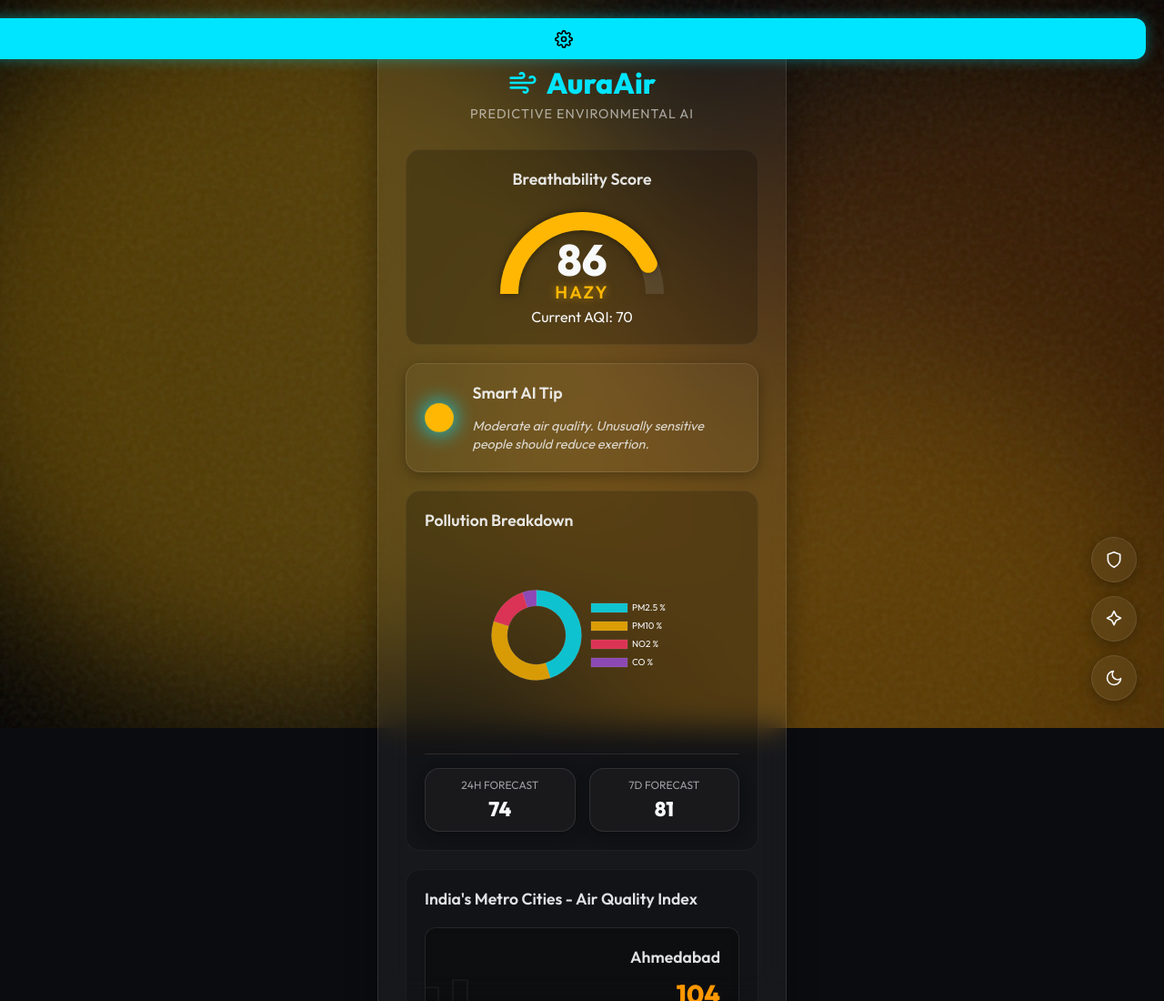
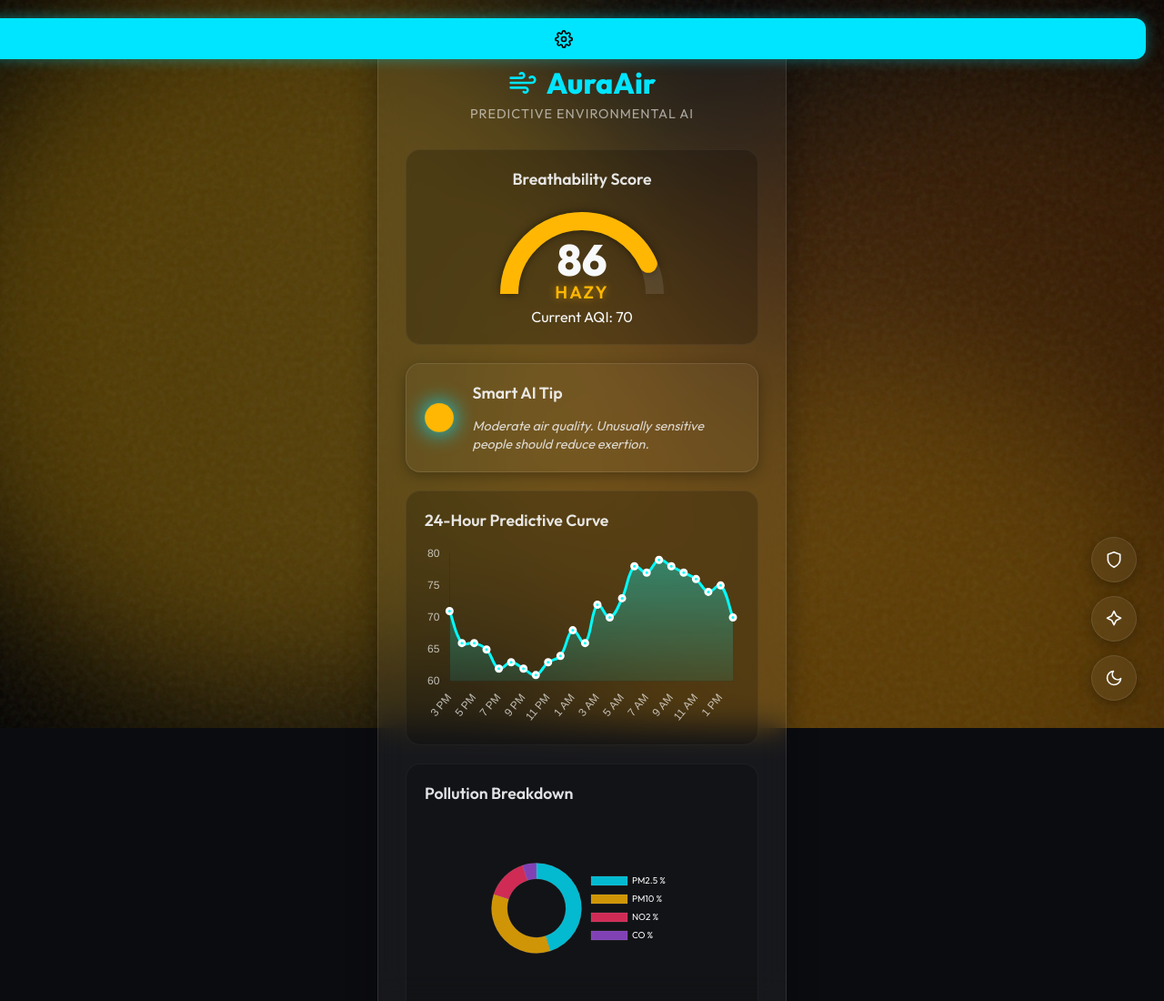
Before and after one commit to niteenraj434-max/AuraAir, a plain HTML site: page index.html in a window 1280 px wide. Shown: the top 1100 px of the page at 91% size. Drawn offline with nearby package versions, Linux system fonts and the light colour scheme.

Commit message:
Feature: Added interactive 24-Hour Predictive Line Chart using Chart.js

```diff
--- a/app.js
+++ b/app.js
@@ -1,6 +1,7 @@
 document.addEventListener('DOMContentLoaded', () => {
     let currentAqi = 0;
     let pieChartInstance = null;
+    let historyChartInstance = null;
     let selectedState = localStorage.getItem('aura_state') || 'Unknown';
 
     // Elements
@@ -268,6 +269,7 @@ document.addEventListener('DOMContentLoaded', () => {
 
             updateCurrentAqi(currentAqi);
             updatePieChart([pol.pm25, pol.pm10, pol.no2, pol.co]);
+            updateHistoryChart(currentAqi);
 
             // Simulate 24h / 7d forecasts
             document.getElementById('pred-24h').innerText = Math.round(currentAqi * 1.05);
@@ -383,6 +385,88 @@ document.addEventListener('DOMContentLoaded', () => {
         }
     }
 
+    function generate24HourData(baselineAQI) {
+        let labels = [];
+        let data = [];
+        let currentHour = new Date().getHours();
+
+        for (let i = 23; i >= 0; i--) {
+            let h = currentHour - i;
+            let displayHour = h < 0 ? h + 24 : h;
+            let ampm = displayHour >= 12 ? 'PM' : 'AM';
+            let formattedHour = displayHour % 12 || 12;
+            labels.push(`${formattedHour} ${ampm}`);
+
+            let variance = Math.floor(Math.random() * 5) - 2;
+            let aqi = Math.round(baselineAQI + (baselineAQI * 0.12 * Math.sin((displayHour * Math.PI / 12) - Math.PI / 4)) + variance);
+            data.push(Math.max(0, aqi));
+        }
+        return { labels, data };
+    }
+
+    function updateHistoryChart(baselineAQI) {
+        const { labels, data } = generate24HourData(baselineAQI);
+        const canvas = document.getElementById('aqiHistoryChart');
+        if (!canvas) return;
+        const ctx = canvas.getContext('2d');
+
+        if (historyChartInstance) {
+            historyChartInstance.destroy();
+        }
+
+        let gradient = ctx.createLinearGradient(0, 0, 0, 200);
+        gradient.addColorStop(0, 'rgba(0, 255, 255, 0.4)');
+        gradient.addColorStop(1, 'rgba(0, 255, 255, 0.0)');
+
+        historyChartInstance = new Chart(ctx, {
+            type: 'line',
+            data: {
+                labels: labels,
+                datasets: [{
+                    label: 'Predicted AQI',
+                    data: data,
+                    borderColor: '#00FFFF',
+                    borderWidth: 3,
+                    tension: 0.4,
+                    fill: true,
+                    backgroundColor: gradient,
+                    pointBackgroundColor: '#00FFFF',
+                    pointBorderColor: '#fff',
+                    pointHoverBackgroundColor: '#fff',
+                    pointHoverBorderColor: '#00FFFF'
+                }]
+            },
+            options: {
+                responsive: true,
+                maintainAspectRatio: false,
+                scales: {
+                    x: {
+                        display: true,
+                        grid: { display: false },
+                        ticks: { color: 'rgba(255, 255, 255, 0.7)' }
+                    },
+                    y: {
+                        display: true,
+                        grid: { display: false },
+                        ticks: { color: 'rgba(255, 255, 255, 0.7)' }
+                    }
+                },
+                plugins: {
+                    legend: { display: false },
+                    tooltip: {
+                        mode: 'index',
+                        intersect: false,
+                        backgroundColor: 'rgba(0, 0, 0, 0.7)',
+                        titleColor: '#00FFFF',
+                        bodyColor: '#fff',
+                        borderColor: '#00FFFF',
+                        borderWidth: 1
+                    }
+                }
+            }
+        });
+    }
+
     function updatePieChart(data) {
         const ctx = document.getElementById('pollution-chart').getContext('2d');
 
--- a/index.html
+++ b/index.html
@@ -147,6 +147,14 @@
                 </div>
             </section>
 
+            <!-- 24-Hour Predictive Curve -->
+            <section class="widget predictive-curve-widget">
+                <h2>24-Hour Predictive Curve</h2>
+                <div class="chart-container" style="position: relative; height: 200px; width: 100%;">
+                    <canvas id="aqiHistoryChart"></canvas>
+                </div>
+            </section>
+
             <!-- Pollution Breakdown Pie Chart -->
             <section class="widget breakdown-widget">
                 <h2>Pollution Breakdown</h2>
```
